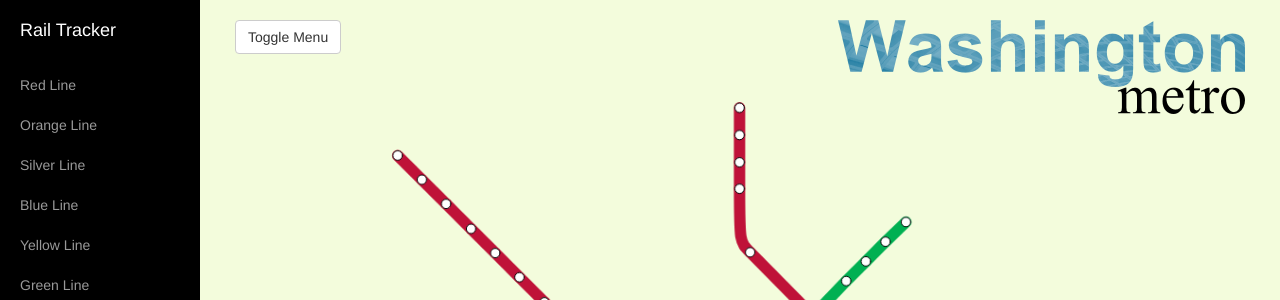
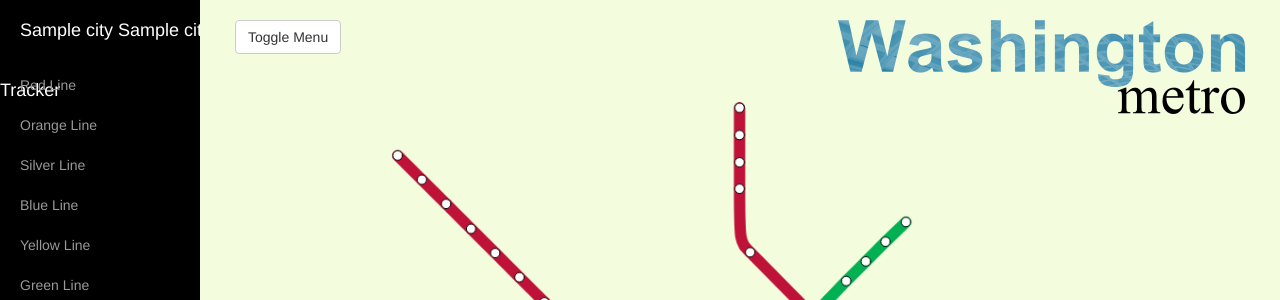
Before and after one commit to D8TM/railtracker, a Django app: template templates/mapfeed/details.html in a window 1280 px wide. Shown: the top 300 px of the page. Run offline with Django 3.2, Linux system fonts and the light colour scheme; the template is opened without the code that fills it: most values are stand-ins (such as "Sample title", 1, 10 or a date in 2020); some libraries are stand-ins or nearby versions.

Commit message:
change sidebar title

```diff
--- a/templates/mapfeed/details.html
+++ b/templates/mapfeed/details.html
@@ -41,9 +41,13 @@
         <div id="sidebar-wrapper">
             <ul class="sidebar-nav">
                 <li class="sidebar-brand">
-                    <a href="#">
-                        Rail Tracker
-                    </a>
+                <a href="#">
+                    {% if city %}
+                    {{ city.city_name }} {{ city.rail_name }} Tracker
+                    {% else %}
+                    Rail Tracker
+                    {% endif %}
+                </a>
                 </li>
                 <li>
                     <a href="#" id ="rdsb" >Red Line</a>
```
